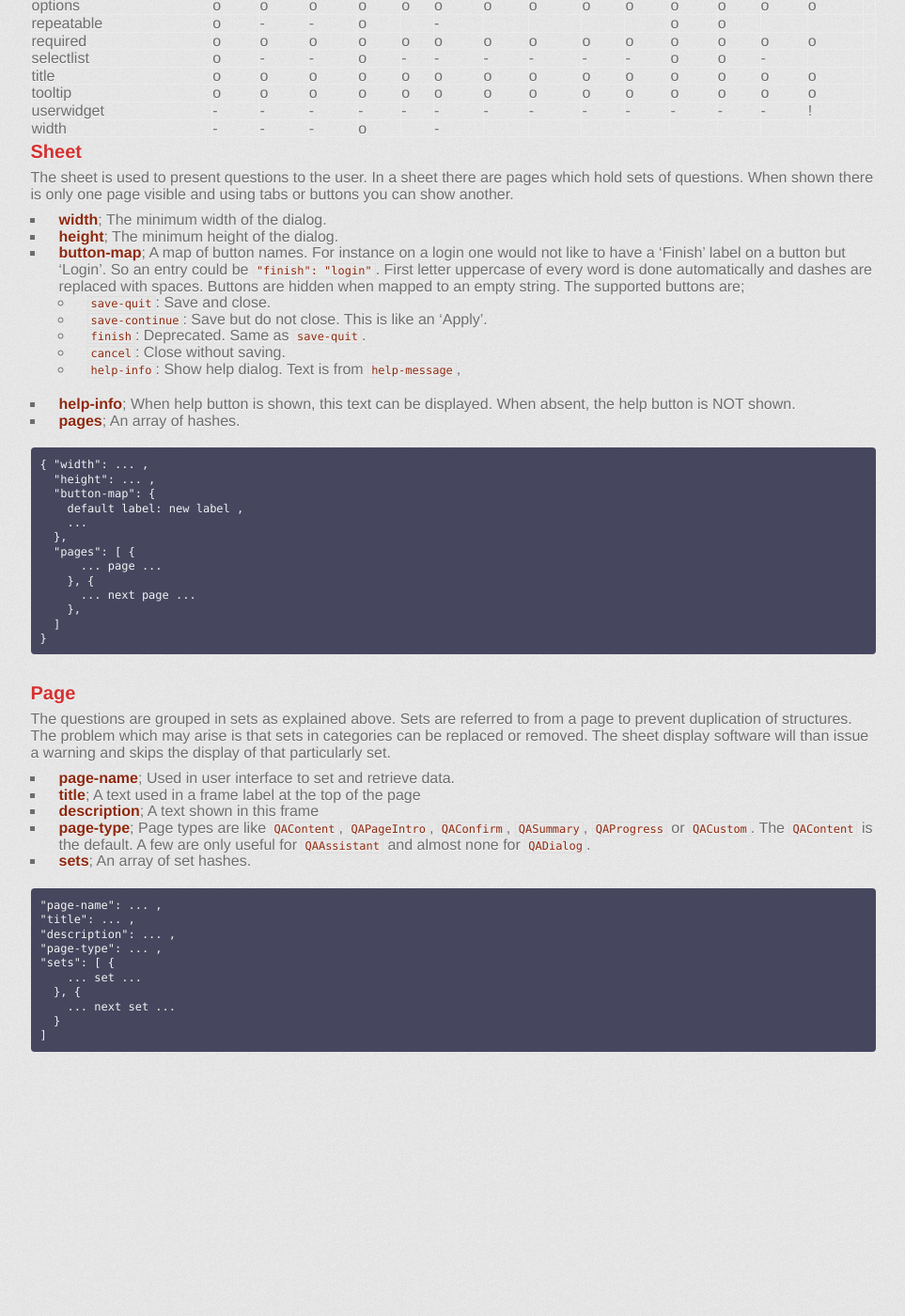
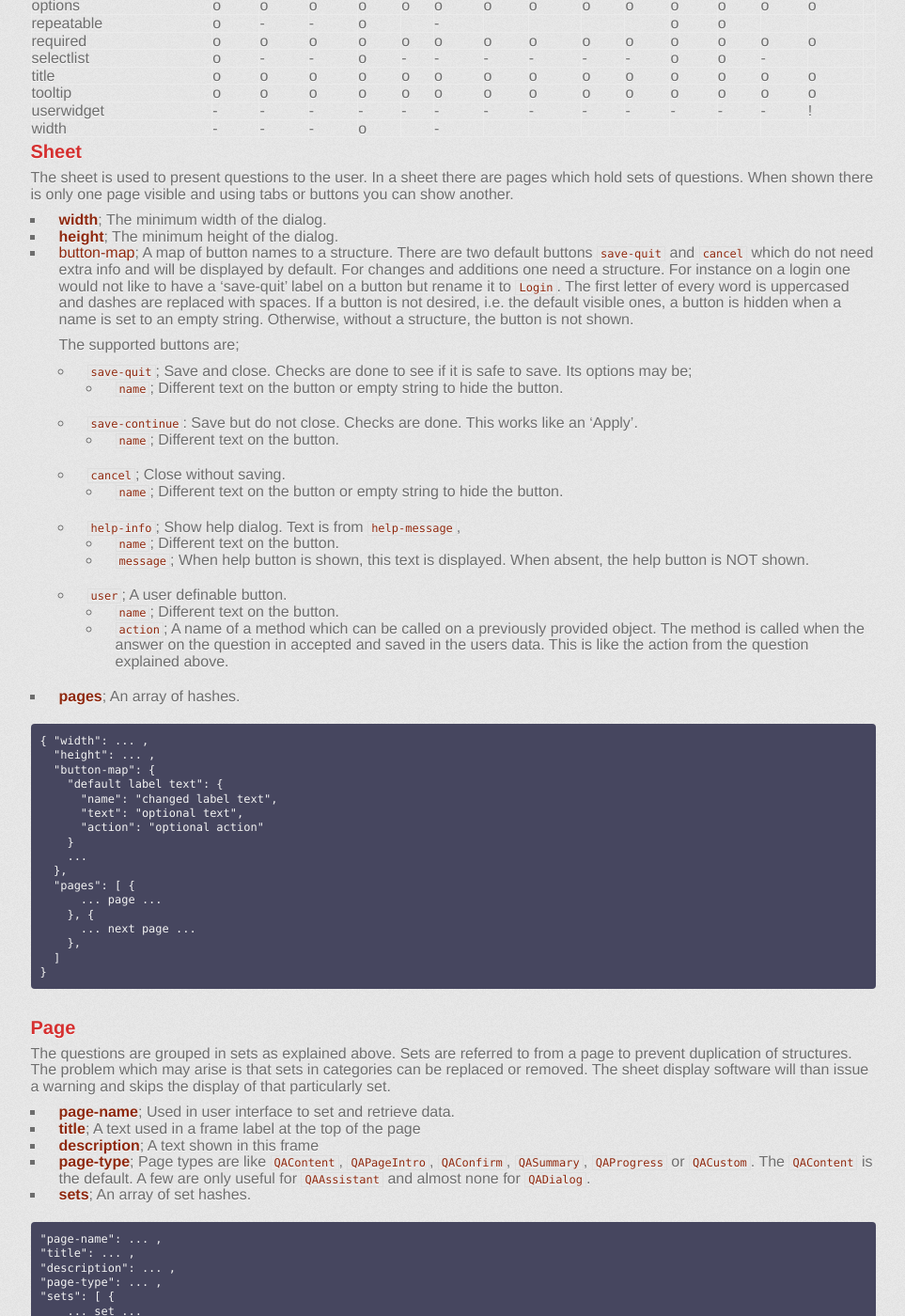
Before and after one commit to MARTIMM/question-answer, a Jekyll site: the page built from docs/content-docs/setup/structures.md, in a window 1280 px wide and 1400 px high, scrolled down 3535 px. Shown: the whole window at 94% size, without its empty margins (289-1252 px from the left). Built offline with Jekyll 4.4.1, drawn with Linux system fonts in a browser that asks for light colours; some web fonts are replaced; before the commit the page ends 4684 px from its top, so only the background shows below that.

Commit message:
Add an apply and help buttons to input forms

````diff
--- a/docs/content-docs/setup/structures.md
+++ b/docs/content-docs/setup/structures.md
@@ -207,20 +207,37 @@ The sheet is used to present questions to the user. In a sheet there are pages w
 
 * **width**; The minimum width of the dialog.
 * **height**; The minimum height of the dialog.
-* **button-map**; A map of button names. For instance on a login one would not like to have a 'Finish' label on a button but 'Login'. So an entry could be `"finish": "login"`. First letter uppercase of every word is done automatically and dashes are replaced with spaces. Buttons are hidden when mapped to an empty string. The supported buttons are;
-  * `save-quit`: Save and close.
-  * `save-continue`: Save but do not close. This is like an 'Apply'.
-  * `finish`: Deprecated. Same as `save-quit`.
-  * `cancel`: Close without saving.
-  * `help-info`: Show help dialog. Text is from `help-message`,
-* **help-info**; When help button is shown, this text can be displayed. When absent, the help button is NOT shown.
+* **button-map**; A map of button names to a structure. There are two default buttons `save-quit` and `cancel` which do not need extra info and will be displayed by default. For changes and additions one need a structure. For instance on a login one would not like to have a 'save-quit' label on a button but rename it to `Login`. The first letter of every word is uppercased and dashes are replaced with spaces. If a button is not desired, i.e. the default visible ones, a button is hidden when a name is set to an empty string. Otherwise, without a structure, the button is not shown.
+
+  The supported buttons are;
+  * `save-quit`; Save and close. Checks are done to see if it is safe to save. Its options may be;
+    * `name`; Different text on the button or empty string to hide the button.
+
+  * `save-continue`: Save but do not close. Checks are done. This works like an 'Apply'.
+    * `name`; Different text on the button.
+
+  * `cancel`; Close without saving.
+    * `name`; Different text on the button or empty string to hide the button.
+
+  * `help-info`; Show help dialog. Text is from `help-message`,
+    * `name`; Different text on the button.
+    * `message`; When help button is shown, this text is displayed. When absent, the help button is NOT shown.
+
+  * `user`; A user definable button.
+    * `name`; Different text on the button.
+    * `action`; A name of a method which can be called on a previously provided object. The method is called when the answer on the question in accepted and saved in the users data. This is like the action from the question explained above.
+
 * **pages**; An array of hashes.
 
 ```
 { "width": ... ,
   "height": ... ,
   "button-map": {
-    default label: new label ,
+    "default label text": {
+      "name": "changed label text",
+      "text": "optional text",
+      "action": "optional action"
+    }
     ...
   },
   "pages": [ {
````
Also changed, not shown: docs/content-docs/about/QA-release-notes.md (+1 -1 lines), xbin/Data/Sheets/SimpleTest.json (+12 -4 lines), 2 other files.
